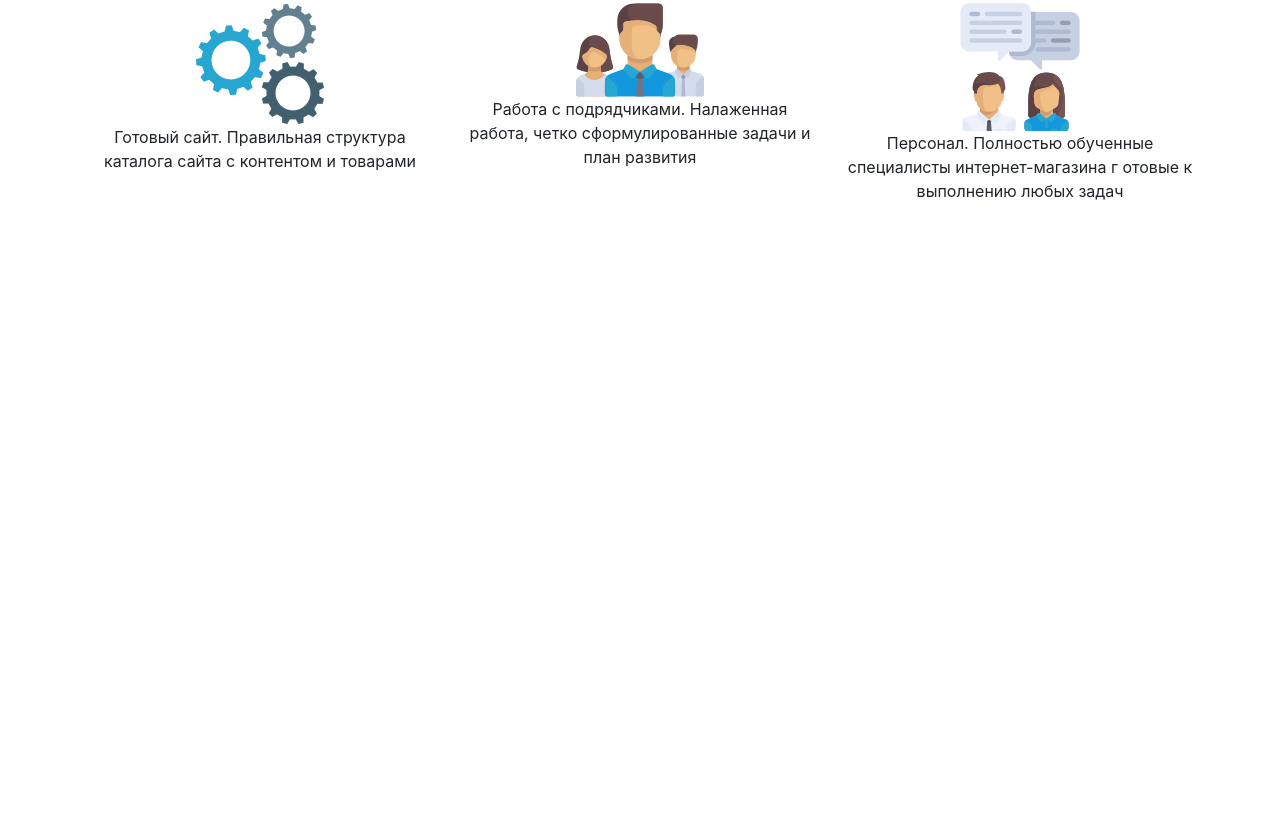
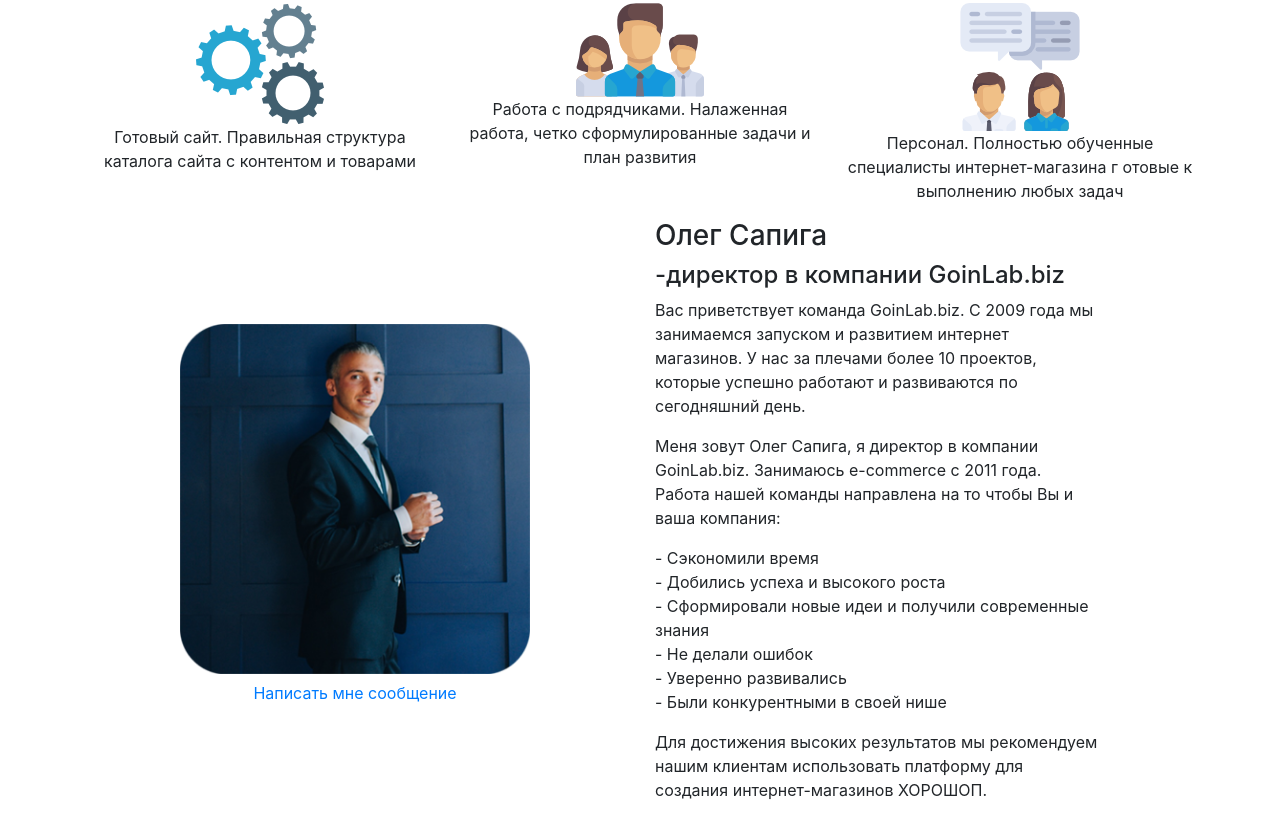
Before and after one commit to OstapHetman/horoshoshop, a plain HTML site: page src/index.html in a window 1280 px wide. Shown: the part 494-1312 px from the top of the page. Before the commit the page ends 800 px from the top, so only its background shows below. Drawn offline with Linux system fonts and the light colour scheme.

Commit message:
add html code for section: about

```diff
--- a/src/index.html
+++ b/src/index.html
@@ -64,15 +64,15 @@
     <header>
         <div class="container">
             <div class="row">
-                <div class="col-lg-7">
+                <div class="col-lg-7 header__showcase-text">
                     <h1>Создание и развитие Вашего бизнеса в интернете</h1>
                     <p>Налаживаем работу и развиваем интернет магазин с нуля. Мы предлагаем готовые решения для старта интернет магазина и высоких продаж уже с первых месяцев его работы</p>
                     <a href="#" class="btn btn-primary">Начни продавать в интернете уже сегодня!</a>
                 </div>
-                <div class="col-lg-5">
+                <div class="col-lg-5 header__img">
                     <img class="w-100" src="img/macbook.png" alt="Macbook">
                 </div>
-                <div class="col-1 mx-auto">
+                <div class="col-1 mx-auto header__icon">
                     <img class="d-block mx-auto" src="img/mouse-icon.png" alt="Mouse">
                 </div>
             </div>
@@ -84,7 +84,7 @@
     <section id="features">
         <div class="container">
             <div class="row">
-                <div class="col-lg-6 mx-auto">
+                <div class="col-lg-6 mx-auto features__head-text">
                     <h2 class="text-center">Запуск продающего интернет - магазина в кратчайшие сроки</h2>
                 </div>
             </div>
@@ -118,6 +118,36 @@
     </section>
     <!-- End Section: Features -->
 
+    <!-- Start Section: About -->
+    <section id="about">
+        <div class="container">
+            <div class="row">
+                <div class="offset-lg-1 col-lg-4 about__left my-auto">
+                    <div class="about__left__img text-center">
+                        <img class="d-block w-100" src="img/about.png" alt="About">
+                        <a href="#" class="btn">Написать мне сообщение</a>
+                    </div>
+                </div>
+                <div class="offset-lg-1 col-lg-5 about__right">
+                    <h3>Олег Сапига</h3>
+                    <h4>-директор в компании GoinLab.biz</h4>
+                    <p>Вас приветствует команда GoinLab.biz. С 2009 года мы занимаемся запуском и развитием интернет магазинов. У нас за плечами более 10 проектов, которые успешно работают и развиваются по сегодняшний день. </p>
+                    <p>Меня зовут Олег Сапига, я директор в компании GoinLab.biz. Занимаюсь e-commerce с 2011 года. Работа нашей команды направлена на то чтобы Вы и ваша компания:</p>
+                    <ul class="list-unstyled">
+                        <li>- Сэкономили время</li>
+                        <li>- Добились успеха и высокого роста</li>
+                        <li>- Сформировали новые идеи и получили современные знания</li>
+                        <li>- Не делали ошибок</li>
+                        <li>- Уверенно развивались</li>
+                        <li>- Были конкурентными в своей нише</li>
+                    </ul>
+                    <p>Для достижения высоких результатов мы рекомендуем нашим клиентам использовать платформу для создания интернет-магазинов ХОРОШОП.</p>
+                </div>
+            </div>
+        </div>
+    </section>
+    <!-- Start Section: End -->
+
     <!-- Latest compiled and minified JQuery -->
     <script src="js/jquery-3.3.1.min.js"></script>
     <script src="https://cdnjs.cloudflare.com/ajax/libs/tether/1.4.0/js/tether.min.js" integrity="sha384-DztdAPBWPRXSA/3eYEEUWrWCy7G5KFbe8fFjk5JAIxUYHKkDx6Qin1DkWx51bBrb" crossorigin="anonymous"></script>
```
Also changed, not shown: src/img/about.png (added).
